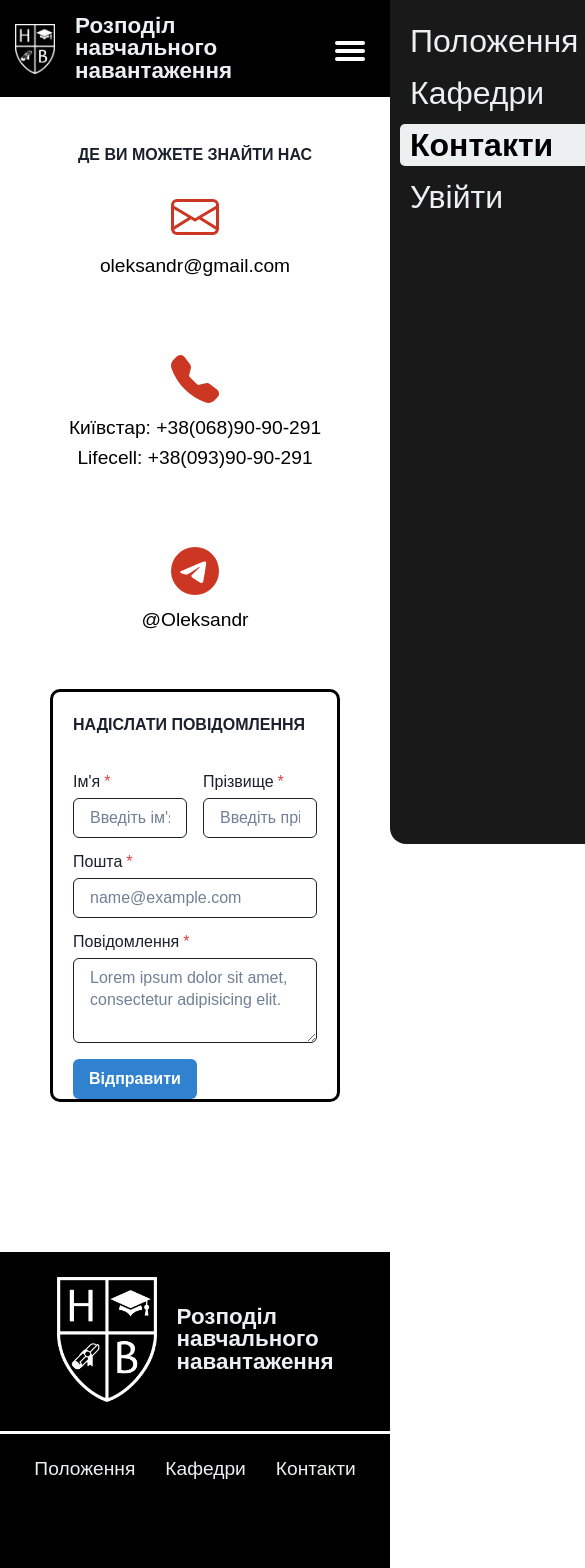
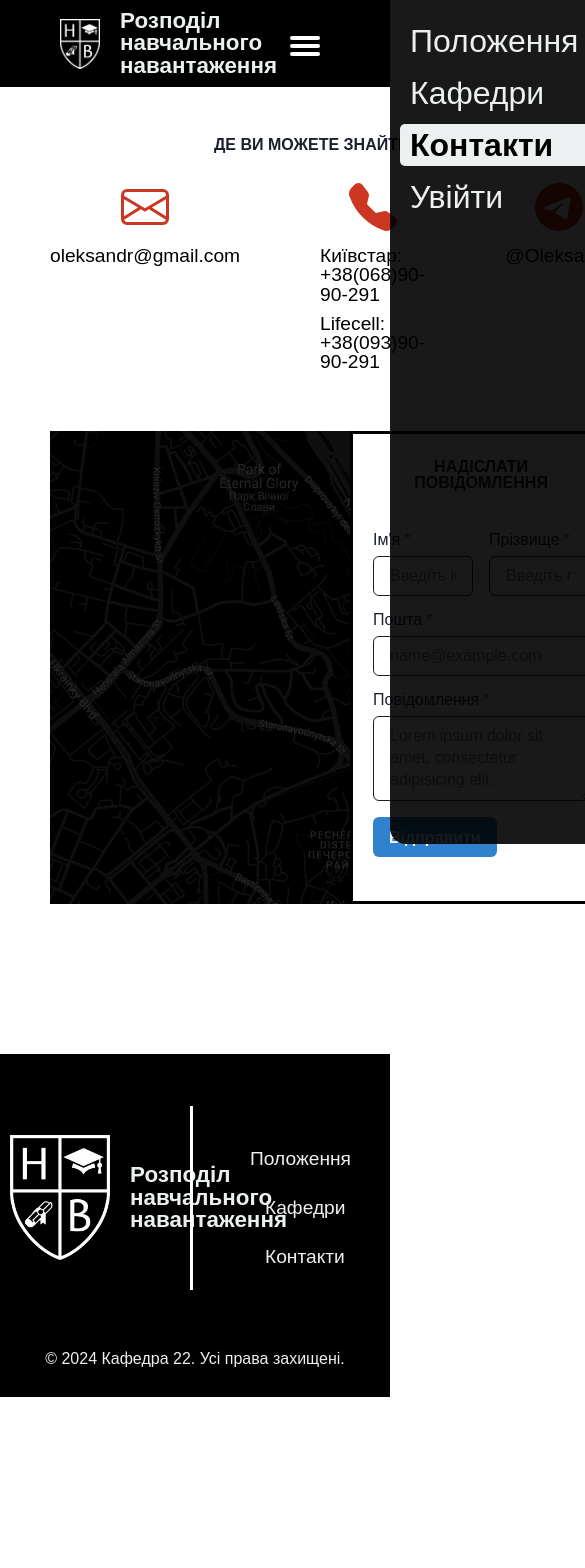
Before and after one commit to OleksandrIX/LoadDistributionFrontend, a React app: page /contacts in a window 390 px wide. Shown: the top 1568 px of the page, 585 px wide, since content can reach past the window. After the commit the page ends 1397 px from the top, so only its background shows below. Built offline with nearby package versions, Linux system fonts and the light colour scheme; no server answers.

Commit message:
fix: removed mobile styles

```diff
--- a/src/app/styles/_mixin.scss
+++ /dev/null
@@ -1,11 +0,0 @@
-@mixin xl-screen() {
-    @media (max-width: 1200px) {
-        @content;
-    }
-}
-
-@mixin md-screen() {
-    @media (max-width: 768px) {
-        @content;
-    }
-}
--- a/src/app/styles/app.scss
+++ b/src/app/styles/app.scss
@@ -1,4 +1,3 @@
 @import "reset";
 @import "variables";
 @import "fonts";
-@import "mixin";
--- a/src/components/Contacts/ContactsEmailForm/ContactsEmailForm.scss
+++ b/src/components/Contacts/ContactsEmailForm/ContactsEmailForm.scss
@@ -1,5 +1,3 @@
-@import "app/styles/app";
-
 .contacts__email-wrapper {
     display: flex;
     justify-content: center;
@@ -56,15 +54,3 @@
         }
     }
 }
-
-@include md-screen{
-    .contacts__email-wrapper {
-        .map-image{
-            display: none;
-        }
-
-        .email-form{
-            border-radius: 10px;
-        }
-    }
-}
--- a/src/components/Contacts/ContactsSocialMedia/ContactsSocialMedia.scss
+++ b/src/components/Contacts/ContactsSocialMedia/ContactsSocialMedia.scss
@@ -1,5 +1,3 @@
-@import "app/styles/app";
-
 .contacts {
     &__social-media {
         display: flex;
@@ -61,11 +59,3 @@
         }
     }
 }
-
-@include xl-screen {
-    .contacts {
-        &__list{
-            flex-direction: column;
-        }
-    }
-}
--- a/src/components/LayoutComponents/Footer/Footer.scss
+++ b/src/components/LayoutComponents/Footer/Footer.scss
@@ -1,5 +1,3 @@
-@import "app/styles/mixin";
-
 .page__footer {
     background-color: var(--primary-color);
     color: var(--light-gray-color);
@@ -88,50 +86,3 @@
         }
     }
 }
-
-@include xl-screen {
-    .page__footer {
-        .footer {
-            &__container-info {
-                display: grid;
-                grid-template-columns: 1fr;
-                grid-template-rows: 0.6fr 10px 0.6fr;
-                padding: 0;
-            }
-
-            &__pages {
-                margin: 0;
-
-                .footer-list {
-                    display: flex;
-                    flex-wrap: wrap;
-                    justify-content: center;
-                    align-items: center;
-
-                    &__link {
-                        &:hover::before {
-                            transform: scaleX(0);
-                        }
-                    }
-                }
-            }
-
-            &__partition {
-                height: 3px;
-                width: 100%;
-                background-color: #fff;
-            }
-        }
-    }
-}
-
-@include md-screen {
-    .page__footer {
-        .footer {
-
-            &__brand {
-                margin: 25px 0;
-            }
-        }
-    }
-}
--- a/src/components/LayoutComponents/Header/Header.scss
+++ b/src/components/LayoutComponents/Header/Header.scss
@@ -1,5 +1,3 @@
-@import "app/styles/mixin";
-
 .page__header {
     padding: 10px 60px;
     background-color: var(--primary-color);
@@ -64,10 +62,3 @@
         }
     }
 }
-
-@include md-screen {
-    .page__header {
-        position: relative;
-        padding: 15px;
-    }
-}
--- a/src/components/Regulations/NavigationSection/NavigationSection.scss
+++ b/src/components/Regulations/NavigationSection/NavigationSection.scss
@@ -1,5 +1,3 @@
-@import "app/styles/mixin";
-
 .navigation {
     width: 90%;
     height: fit-content;
@@ -31,10 +29,3 @@
         text-decoration: none;
     }
 }
-
-@include md-screen {
-    .navigation {
-        position: static;
-        background-color: var(--white-color);
-    }
-}
--- a/src/components/Regulations/RegulationDocuments/RegulationDocuments.scss
+++ b/src/components/Regulations/RegulationDocuments/RegulationDocuments.scss
@@ -1,5 +1,3 @@
-@import "app/styles/mixin";
-
 .regulation-documents{
     display: flex;
     flex-direction: column;
@@ -32,9 +30,3 @@
         }
     }
 }
-
-@include md-screen{
-    .regulation-document{
-        flex-direction: column;
-    }
-}
--- a/src/pages/DepartmentsPage/DepartmentsPage.scss
+++ b/src/pages/DepartmentsPage/DepartmentsPage.scss
@@ -1,6 +1,5 @@
-.departments-page{
-
-    &__title{
+.departments-page {
+    &__title {
         text-transform: uppercase;
         text-align: center;
         font-weight: bold;
--- a/src/pages/HomePage/HomePage.scss
+++ b/src/pages/HomePage/HomePage.scss
@@ -1,5 +1,3 @@
-@import "app/styles/mixin";
-
 .home-page {
     height: 100vh;
 
@@ -40,20 +38,3 @@
         }
     }
 }
-
-@include md-screen {
-    .home-page {
-        .intro {
-            margin-top: 50px;
-
-            &__block {
-                flex-direction: column;
-            }
-
-            &__image {
-                height: 300px;
-                width: 400px;
-            }
-        }
-    }
-}
--- a/src/pages/LayoutPage/Layout.scss
+++ b/src/pages/LayoutPage/Layout.scss
@@ -1,5 +1,3 @@
-@import "app/styles/mixin";
-
 .page-loader {
     height: 100vh;
     display: flex;
@@ -18,9 +16,3 @@
         padding-bottom: 100px;
     }
 }
-
-@include md-screen {
-    .page-container .page__body {
-        min-height: 60vh;
-    }
-}
--- a/src/pages/RegulationsPage/RegulationsPage.scss
+++ b/src/pages/RegulationsPage/RegulationsPage.scss
@@ -1,5 +1,3 @@
-@import "app/styles/mixin";
-
 .regulations {
     display: grid;
     grid-template-columns: 0.5fr 1fr;
@@ -12,16 +10,3 @@
         margin: 30px 30px 30px 0;
     }
 }
-
-@include md-screen {
-    .regulations {
-        margin: 10px 15px 20px;
-        grid-template-columns: 1fr;
-        place-items: center;
-        gap: 10px;
-
-        .sections {
-            margin: 0;
-        }
-    }
-}
```
